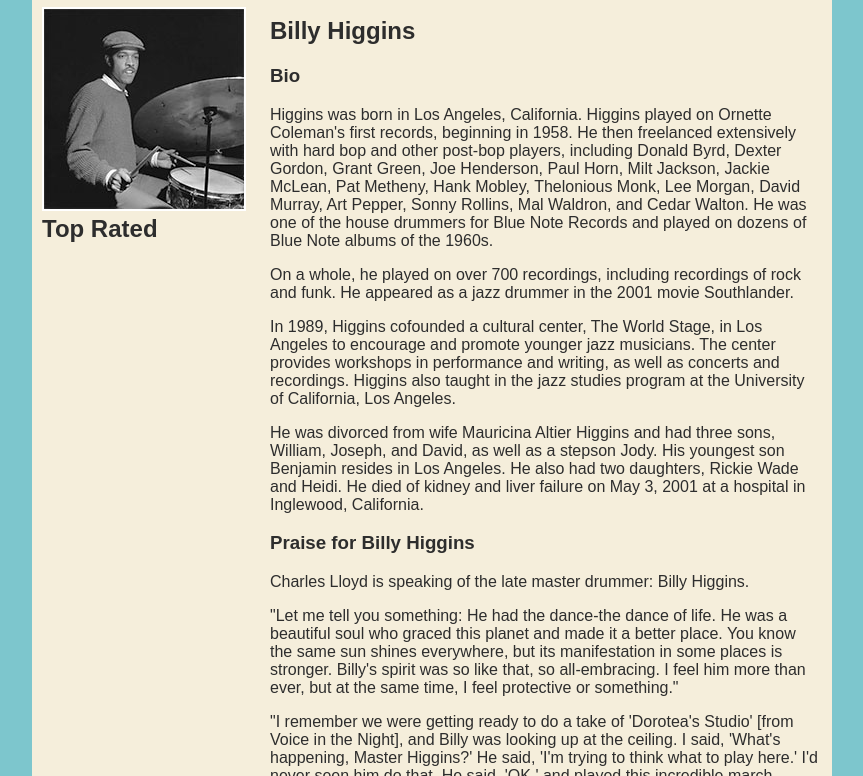
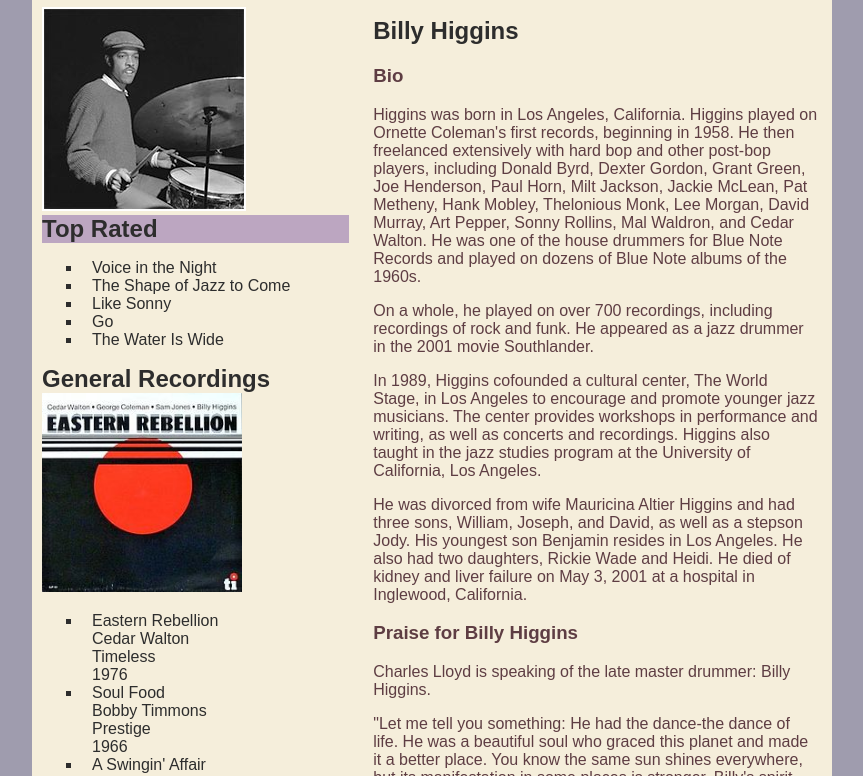
Before and after one commit to Alecgilchrist/alecgilchrist.github.io, a website: page projects/billypedia/index.html in a window 1280 px wide. Shown: the part 95-871 px from the top of the page, without its empty margins (208-1071 px from the left). Drawn offline with nearby package versions, Linux system fonts and the light colour scheme.

Commit message:
TODO 6 finished

```diff
--- a/projects/billypedia/css/site.css
+++ b/projects/billypedia/css/site.css
@@ -15,7 +15,13 @@ header {
     margin: auto;
 }
 
+ul {
+    list-style-type: square;
+}
 
+li {
+  padding: 0 10px;
+}
 /* navigation menu */
 
 nav {
--- a/projects/billypedia/index.js
+++ b/projects/billypedia/index.js
@@ -2,15 +2,56 @@
 
 $(document).ready(function() {
     $.getJSON('data.json', function (data) {
+
+      $('#section-bio').css('color', 'rgba(51, 12, 24, 0.78)');
+      $('body').css("background-color", 'rgba(129, 126, 149, 0.76)');
+      $('header').css("background-color", 'rgba(172, 146, 186, 0.78)');
+      $('nav').css("background-color", 'rgba(24, 24, 24, 0.36)')
+      $('#section-quotes').css('color', 'rgba(51, 12, 24, 0.78)')
+      $('#section-praise').css('color', 'rgba(51, 12, 24, 0.78)')
+
+      const topRated = data.discography.topRated;
+      const topRatedListItems = _.map(topRated, function(recording) {
+            return $('<li>').addClass('list-top-rated')
+                .append($('<div>').addClass('top-rated-title').text(recording.title));
+        });
+        $('#list-top-rated').append(topRatedListItems);
+
+        const recordings = data.discography.recordings;
+        const recordingsListItems = _.map(recordings, recording => {
+          return $('<li>').addClass('recording')
+          // .append($('<div>').attr('id', 'image-container-recordings').addClass('image-container').append("<img id='recording-image' src='recording.art'>"))
+          .append($('<div>').addClass('title').text(recording.title))
+          .append($('<div>').addClass('artist').text(recording.artist))
+          .append($('<div>').addClass('release').text(recording.release))
+          .append($('<div>').addClass('year').text(recording.year))
+        })
+        const $sectionRecordings = $('<section>').attr('id', 'section-recordings').addClass('recordings');
+        const $headerRecordings = $('<header>').addClass('header-recordings').text('General Recordings');
+        const $listRecordings = $('<ul>').attr('id', 'list-recordings').append(recordingsListItems);
+        const $recordingImages = $('<div>').attr('id', 'recording-image').addClass('image').append($('<div>').attr('id', 'image-container-recordings').addClass('image-container').append("<img id='recording-image' src='images/album/eastern-rebellion.jpg'>"));
+
+        $sectionRecordings
+            .append($headerRecordings)
+            .append($recordingImages)
+            .append($listRecordings)
+            .appendTo('#sidebar');
+
+console.log(data.discography)
+
+            // <div id="image-container-recording" class="image-container">
+            //     <img id="recording-image" src="images/album/eastern-rebellion.jpg" class="image">
+            // </div>
+
         // YOUR CODE BELOW HERE //
 
         // uncomment this to inspect all available data; delete when done //
 
         // EXAMPLE: Looping over top rated recordings; replace with your code //
-        // let topRated = data.discography.topRated;
-        // _.forEach(topRated, function(recording) {
-        //     console.log(recording);
-        // });
+
+        _.forEach(topRated, function(recording) {
+            console.log(recording);
+        });
 
 
         // YOUR CODE ABOVE HERE //
```
